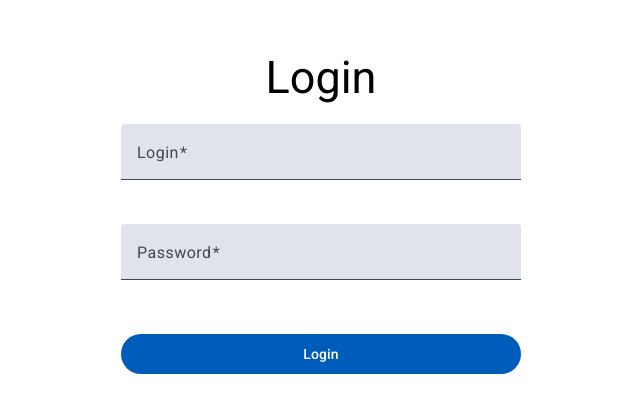
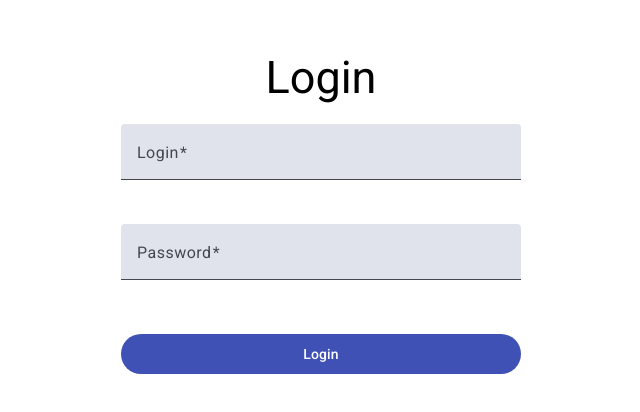
Before and after one commit to nicola-janicka/task_tracker, an Angular app: page /login-page in a window 1280 px wide. Shown: the part 272-684 px from the top of the page, without its empty margins (319-959 px from the left). Built offline with nearby package versions, Linux system fonts and the light colour scheme; data requests are answered from the project's data file.

Commit message:
new buttons and styling added

```diff
--- a/src/app/login-page/login-page.component.css
+++ b/src/app/login-page/login-page.component.css
@@ -26,3 +26,12 @@ button {
   width: 100%;
   margin-top: 10px;
 }
+
+button.login-button.mat-flat-button {
+  background-color: #3f51b5; /* Kolor przycisku */
+  color: white; /* Kolor tekstu */
+}
+
+button.login-button.mat-flat-button:hover {
+  background-color: #2c3e9f; /* Kolor po najechaniu */
+}
--- a/src/app/login-page/login-page.component.html
+++ b/src/app/login-page/login-page.component.html
@@ -25,7 +25,14 @@
         required
       /> </mat-form-field
     ><br />
-    <button type="submit" mat-flat-button>Login</button>
+    <button
+      class="login-button"
+      type="submit"
+      mat-flat-button
+      [ngStyle]="{ 'background-color': '#3f51b5', color: 'white' }"
+    >
+      Login
+    </button>
   </form>
 </div>
 
--- a/src/app/nav-bar/nav-bar.component.html
+++ b/src/app/nav-bar/nav-bar.component.html
@@ -1,4 +1,7 @@
 <div class="main-nav-div">
+  <div class="show-username">Hello</div>
+  <div><mat-icon>account_circle</mat-icon></div>
+
   <button
     class="grey-color logoutbutton"
     (click)="logOutUser()"
--- a/src/app/nav-bar/nav-bar.component.ts
+++ b/src/app/nav-bar/nav-bar.component.ts
@@ -18,4 +18,6 @@ export class NavBarComponent {
     this.router.navigate(['/login-page']);
     localStorage.removeItem('logged');
   }
+
+  showUserLogin() {}
 }
--- a/src/app/task-table/task-table.component.css
+++ b/src/app/task-table/task-table.component.css
@@ -89,10 +89,15 @@ button[mat-fab] {
   color: #888888;
 }
 
-/* Action button */
-.task-action button {
+/* Delete button */
+.delete-button {
   background-color: #f44336;
   color: white;
+  margin-right: 10px;
+}
+
+.edit-button {
+  margin-right: 10px;
 }
 
 .task-action button mat-icon {
--- a/src/app/task-table/task-table.component.html
+++ b/src/app/task-table/task-table.component.html
@@ -53,6 +53,15 @@
         <td class="task-deadline">{{ dateToString(task.deadline) }}</td>
         <td class="task-action">
           <button
+            class="edit-button"
+            (click)="deleteTask(task.id, i)"
+            mat-mini-fab
+            aria-label="Icon button with an edit icon"
+          >
+            <mat-icon>edit</mat-icon>
+          </button>
+          <button
+            class="delete-button"
             (click)="deleteTask(task.id, i)"
             mat-mini-fab
             aria-label="Icon button with a delete icon"
```
